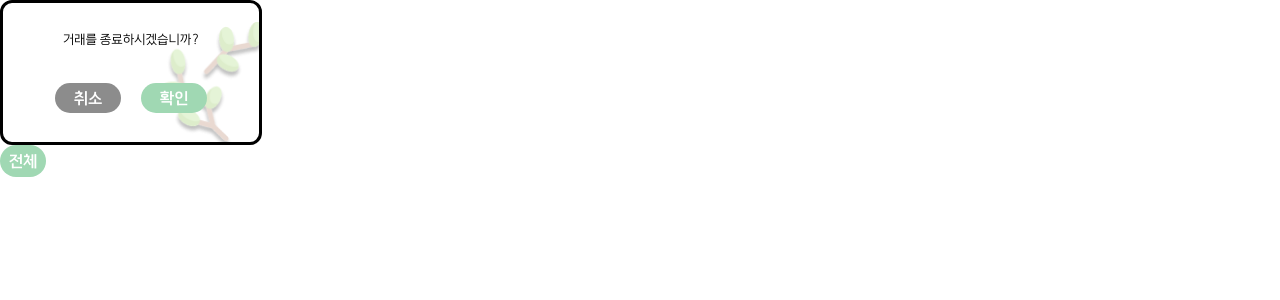
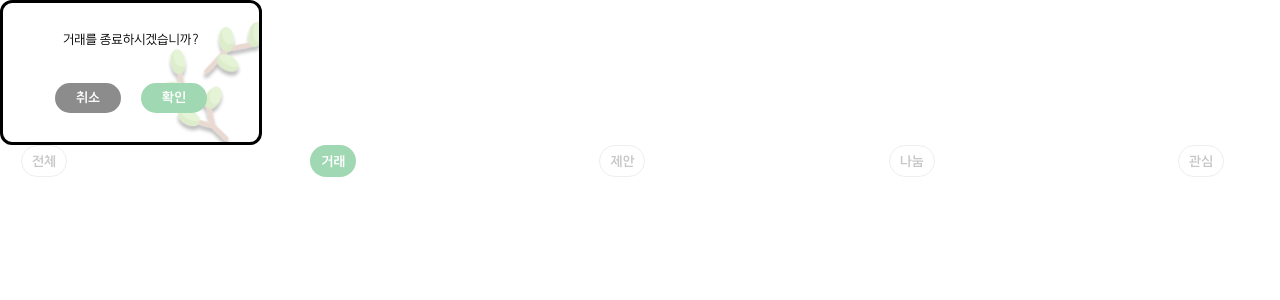
Before and after one commit to makeUgreat/Fullerting, a React (Vite) app in the folder frontend/: page /trade in a window 1280 px wide. Shown: the top 300 px of the page. Built offline with nearby package versions, Linux system fonts and the light colour scheme.

Commit message:
[feat] menubar 컴포넌트 완성(페이지 이동 제외)

```diff
--- /dev/null
+++ b/frontend/src/components/Trade/menuBar.tsx
@@ -0,0 +1,38 @@
+import styled from "styled-components";
+import MenuBarButton from "./menuBarButton";
+import { useState } from "react";
+
+const MenuContainer = styled.div`
+  width: auto;
+  height: auto;
+  padding-left: 1.31rem;
+  padding-right: 3.5rem;
+  justify-content: space-between;
+  display: flex;
+  gap: 0.5rem;
+`;
+
+const MenuBar = () => {
+  const [selectButton, setSelectButton] = useState<number>(1);
+  const handleButtonClick = (index: number) => {
+    setSelectButton(index);
+  };
+  const menuArray = ["전체", "거래", "제안", "나눔", "관심"];
+  return (
+    <MenuContainer>
+      {menuArray.map((key, index) => (
+        <MenuBarButton
+          text={menuArray[index]}
+          onClick={() => {
+            handleButtonClick(index);
+          }}
+          backgroundColor={selectButton === index ? "#A0D8B3" : "#ffffff"}
+          border={selectButton === index ? undefined : "1px solid #eee"}
+          color={selectButton === index ? "#ffffff" : "#c8c8c8"}
+        />
+      ))}
+    </MenuContainer>
+  );
+};
+
+export default MenuBar;
--- a/frontend/src/components/Trade/menuBarButton.tsx
+++ b/frontend/src/components/Trade/menuBarButton.tsx
@@ -5,19 +5,29 @@ interface ButtonType {
   onClick: () => void;
   text: string;
   backgroundColor: string;
+  border?: string;
+  color: string;
 }
 
-const MenuBarButton = ({ onClick, text, backgroundColor }: ButtonType) => {
+const MenuBarButton = ({
+  onClick,
+  text,
+  backgroundColor,
+  border,
+  color,
+}: ButtonType) => {
   return (
     <Button
       width={2.875}
       height={2}
-      color="#ffffff"
+      color={color}
       backgroundColor={backgroundColor}
       onClick={onClick}
       fontWeight="bold"
       text={text}
       borderRadius={6.25}
+      border={border}
+      fontSize="0.75"
     />
   );
 };
--- a/frontend/src/components/common/Button/LargeButton.tsx
+++ b/frontend/src/components/common/Button/LargeButton.tsx
@@ -27,6 +27,8 @@ const LargeButton = ({ onClick, text }: LargeButtonType) => {
       onClick={onClick}
       fontWeight="bold"
       text={text}
+      borderRadius={0.5}
+      fontSize="1"
     />
   );
 };
@@ -42,6 +44,8 @@ const BottomButton = ({ onClick, text }: LargeButtonType) => {
         onClick={onClick}
         fontWeight="bold"
         text={text}
+        borderRadius={0.5}
+        fontSize="1"
       />
     </ButtonBox>
   );
--- a/frontend/src/components/common/Button/primaryButton.tsx
+++ b/frontend/src/components/common/Button/primaryButton.tsx
@@ -11,15 +11,17 @@ interface ButtonProps {
   text?: string;
   color?: string;
   borderRadius?: number;
+  border?: string;
 }
 const ColorStyle = styled.button<ButtonProps>`
-  background-color: ${(props: ButtonProps) => props.backgroundColor};
-  width: ${(props: ButtonProps) => `${props.width}rem`};
-  height: ${(props: ButtonProps) => `${props.height}rem`};
-  font-weight: ${(props: ButtonProps) => `${props.fontWeight}`};
-  border-radius: ${(props: ButtonProps) => `${props.borderRadius}rem`};
-  font-size: 1rem;
-  color: white;
+  background-color: ${(props) => props.backgroundColor};
+  width: ${(props) => `${props.width}rem`};
+  height: ${(props) => `${props.height}rem`};
+  font-weight: ${(props) => `${props.fontWeight}`};
+  border-radius: ${(props) => `${props.borderRadius}rem`};
+  border: ${(props) => `${props.border}`};
+  font-size: ${(props) => `${props.fontSize}rem`};
+  color: ${(props) => `${props.color}`};
 `;
 
 const Button = (props: ButtonProps) => {
@@ -32,6 +34,8 @@ const Button = (props: ButtonProps) => {
         fontWeight={props.fontWeight}
         backgroundColor={props.backgroundColor}
         borderRadius={props.borderRadius}
+        color={props.color}
+        border={props.border}
       >
         {props.text}
       </ColorStyle>
--- a/frontend/src/pages/trade/trade.tsx
+++ b/frontend/src/pages/trade/trade.tsx
@@ -1,4 +1,5 @@
 import CheckModal from "../../components/Trade/finishModal";
+import MenuBar from "../../components/Trade/menuBar";
 import MenuBarButton from "../../components/Trade/menuBarButton";
 
 const handelMenuBarClick = () => {};
@@ -6,11 +7,7 @@ const TradePage = () => {
   return (
     <>
       <CheckModal CheckText="거래를 종료하시겠습니까?"></CheckModal>
-      <MenuBarButton
-        onClick={handelMenuBarClick}
-        text="전체"
-        backgroundColor="#A0D8B3"
-      />
+      <MenuBar />
     </>
   );
 };
```
